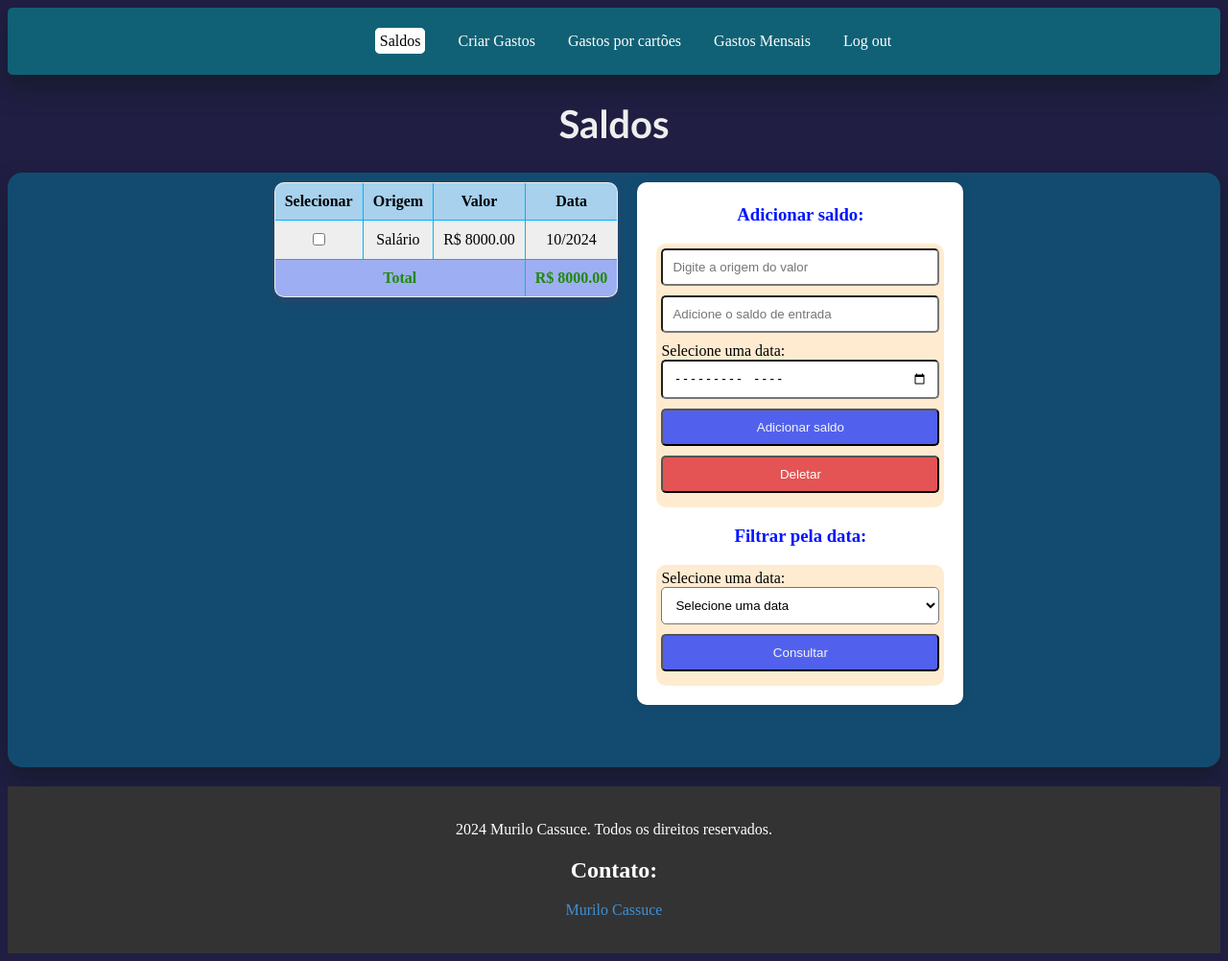
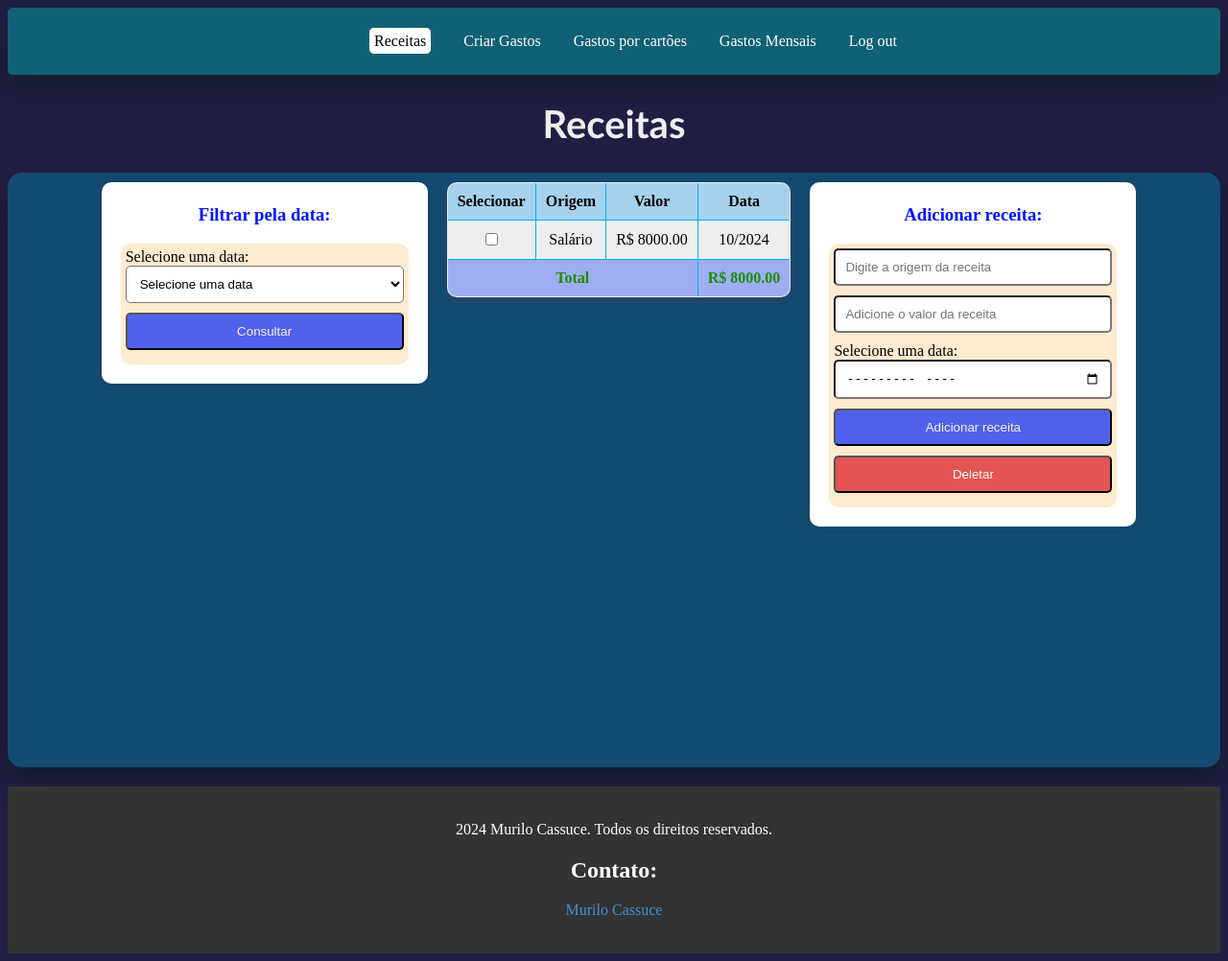
Before and after one commit to MuriloCassuce-hub/despesas, a Django app: page /AdicionarSaldo/ in a window 1280 px wide. Shown: the whole page at 96% size. Run offline with Django 5.2, Linux system fonts and the light colour scheme; a user stored in the database is signed in; data comes from the database, SQL or seed files in the repository; both versions use the stored data as it was after the commit; some libraries are stand-ins or nearby versions.

Commit message:
Garantia de linha temporal, ajuste de visualização em caso de não ter dados, Correção saldo para receita, ajuste layout receitas

```diff
--- a/usuarios/templates/usuarios/AdicionarSaldo.html
+++ b/usuarios/templates/usuarios/AdicionarSaldo.html
@@ -61,6 +61,7 @@
         flex-direction: column;
         align-items: center;
         margin-left: 20px;
+        margin-right: 10px;
         padding-top: 5px;
     }
 
@@ -112,8 +113,23 @@
 
 </style>
 
-<h1 id="h1Despesas">Saldos</h1>
+<h1 id="h1Despesas">Receitas</h1>
     <div id="divPrincipal">
+        <div id="formGastos2">
+            <h3 class="h3Info">Filtrar pela data:</h3>
+
+            <form id="FORMbackground" method="post">
+                {% csrf_token %}
+                <label for="data_inicial_formatada">Selecione uma data:</label>
+                <select name="data_inicial_formatada" id="data_inicial_formatada">
+                    <option>Selecione uma data</option>
+                    {% for data in datas_disponiveis %}
+                        <option value="{{ data }}">{{ data }}</option>
+                    {% endfor %}
+                </select>
+                <button id="buttonConsultar" name="consultaMensal" type="submit">Consultar</button>
+            </form>
+        </div>
         <form method="POST" id="formTabela" action="{% url 'AdicionarSaldo' %}">
             {% csrf_token %}
                 <input type="hidden" name="deletar_selecionados" id="idsParaDeletar" value="">
@@ -148,31 +164,19 @@
         </div>
 
         <div id="formGastos2">
-            <h3 class="h3Info">Adicionar saldo:</h3>
+            <h3 class="h3Info">Adicionar receita:</h3>
 
             <form id="TestBackGround" method="post">
                 {% csrf_token %}
-                <input class="inputformAdicionarSaldo" type="text" name="Origem" placeholder="Digite a origem do valor" required>
-                <input class="inputformAdicionarSaldo" type="number" name="saldo" value="AdicionarSaldo" placeholder="Adicione o saldo de entrada" required  max="1000000" step="0.01">
+                <input class="inputformAdicionarSaldo" type="text" name="Origem" placeholder="Digite a origem da receita" required>
+                <input class="inputformAdicionarSaldo" type="number" name="saldo" value="AdicionarSaldo" placeholder="Adicione o valor da receita" required  max="1000000" step="0.01">
                 <label>Selecione uma data:</label>
                 <input class="inputformAdicionarSaldo" type="month" name="DataEntradaSaldo" placeholder="Adicione a data de entrada do saldo" required>
-                <button id="adicionarSaldo" type="submit" name="AdicionarSaldo">Adicionar saldo</button>
+                <button id="adicionarSaldo" type="submit" name="AdicionarSaldo">Adicionar receita</button>
                 <button type="submit" id="deletarDados">Deletar</button>
             </form>
 
-            <h3 class="h3Info">Filtrar pela data:</h3>
 
-            <form id="FORMbackground" method="post">
-                {% csrf_token %}
-                <label for="data_inicial_formatada">Selecione uma data:</label>
-                <select name="data_inicial_formatada" id="data_inicial_formatada">
-                    <option>Selecione uma data</option>
-                    {% for data in datas_disponiveis %}
-                        <option value="{{ data }}">{{ data }}</option>
-                    {% endfor %}
-                </select>
-                <button id="buttonConsultar" name="consultaMensal" type="submit">Consultar</button>
-            </form>
         </div>
     </div>
 
--- a/usuarios/templates/usuarios/layout.html
+++ b/usuarios/templates/usuarios/layout.html
@@ -51,7 +51,7 @@
     <header>
         <nav>
             <ul>
-                <li><a id="PaginatualAdicionarSaldo" href="{% url 'AdicionarSaldo' %}">Saldos</a></li>
+                <li><a id="PaginatualAdicionarSaldo" href="{% url 'AdicionarSaldo' %}">Receitas</a></li>
                 <li><a href="{% url 'criar_gasto' %}">Criar Gastos</a></li>
                 <li><a id="paginatualGastosIndividuais" href="{% url 'gastosIndividuais' %}">Gastos por cartões</a></li>
                 <li><a id="paginatualGastosMensais" href="{% url 'gastosMensais' %}">Gastos Mensais</a></li>
--- a/usuarios/templates/usuarios/usuario.html
+++ b/usuarios/templates/usuarios/usuario.html
@@ -8,7 +8,7 @@
     <header>
         <nav>
             <ul>
-                <li><a id="PaginatualAdicionarSaldo" href="{% url 'AdicionarSaldo' %}">Saldos</a></li>
+                <li><a id="PaginatualAdicionarSaldo" href="{% url 'AdicionarSaldo' %}">Receitas</a></li>
                 <li style="color: black; border: 1px solid rgb(255, 255, 255); padding: 4px; border-radius: 5px; background-color: white;"><a href="{% url 'criar_gasto' %}"></a>Criar Gastos</li>
                 <li><a id="paginatualGastosIndividuais" href="{% url 'gastosIndividuais' %}">Gastos por cartões</a></li>
                 <li><a id="paginatualGastosMensais" href="{% url 'gastosMensais' %}">Gastos Mensais</a></li>
--- a/usuarios/views.py
+++ b/usuarios/views.py
@@ -8,6 +8,7 @@ import plotly.graph_objects as go
 from collections import defaultdict
 from decimal import Decimal
 from datetime import datetime
+from .corrigir_meses import suprir_meses, corrigir_linha_temporal
 
 
 #Verificação index
@@ -206,25 +207,33 @@ def gastosMensais(request):
         consultar_data = request.POST.get("data_inicial_formatada")
         if consultar_data:
             gastos_filtrados = Gastos.objects.filter(data_inicial=consultar_data, usuario=request.user)
+            existencia = 1
+            total_receita = sum(entrada.valor_de_entrada for entrada in datas_filtradas)
 
         if gastos_filtrados.exists():
                 total_entrada = sum(gasto.valor_parcelado() for gasto in gastos_filtrados)
                 datas_filtradas = EntradaDinheiro.objects.filter(DataEntradaSaldo=consultar_data, usuario=request.user)
                 total_saldo = sum(entrada.valor_de_entrada for entrada in datas_filtradas)
                 total_saldo = total_saldo - total_entrada
+                existencia = 1
+                total_receita = sum(entrada.valor_de_entrada for entrada in datas_filtradas)
         else:
             total_entrada = 0
             total_saldo = 0
+            existencia = 0
 
     else:
         verifica = Gastos.objects.filter(usuario = request.user).values_list('data_inicial', flat=True).distinct()
         if not gastos_filtrados.exists():
             total_entrada = 0
             total_saldo = 0
+            existencia = 0
         elif agora_formatado not in verifica:
             primeira_data = Gastos.objects.filter(usuario = request.user).values_list('data_inicial', flat=True).distinct()
             consultar_data = primeira_data[0]
             gastos_filtrados = Gastos.objects.filter(data_inicial=consultar_data, usuario=request.user)
+            existencia = 1
+            total_receita = sum(entrada.valor_de_entrada for entrada in datas_filtradas)
 
             total_entrada = sum(gasto.valor_parcelado() for gasto in gastos_filtrados)
             datas_filtradas = EntradaDinheiro.objects.filter(DataEntradaSaldo=consultar_data, usuario=request.user)
@@ -234,6 +243,8 @@ def gastosMensais(request):
             total_entrada = sum(gasto.valor_parcelado() for gasto in gastos_filtrados)
             datas_filtradas = EntradaDinheiro.objects.filter(DataEntradaSaldo=agora_formatado, usuario=request.user)
             total_saldo = sum(entrada.valor_de_entrada for entrada in datas_filtradas) - total_entrada
+            total_receita = sum(entrada.valor_de_entrada for entrada in datas_filtradas)
+            existencia = 1
 
 
 
@@ -285,79 +296,126 @@ def gastosMensais(request):
 
     #Por linhas mensais
 
+    filtrar_anos = Gastos.objects.filter(usuario=request.user).values_list("data_inicial", flat=True).distinct()
+    anos_distintos = sorted(list({data.split("/")[1] for data in filtrar_anos}))
     #Gastos
     gastos_totais_mensal = Gastos.objects.filter(usuario=request.user).values_list("data_inicial", flat=True).distinct()
-    lista1 = []
-    lista2 = []
+    tratando = list(gastos_totais_mensal)
+    gastos_totais_mensal = sorted(tratando, key=lambda x: datetime.strptime(x, "%m/%Y"))
+    lista_valor_gastos = []
+    lista_data_gastos = []
     for data in gastos_totais_mensal:
         data_datetime = datetime.strptime(data, "%m/%Y")
         gastos_do_mes = Gastos.objects.filter(usuario=request.user, data_inicial=data)
         total_mes = sum(gasto.valor_parcelado() for gasto in gastos_do_mes)
-        lista1.append(total_mes)
+        lista_valor_gastos.append(total_mes)
         mes_ano = data_datetime.strftime("%m/%Y")
-        lista2.append(mes_ano)
+        lista_data_gastos.append(mes_ano)
 
-    #Saldo
+    nova_lista_datas = suprir_meses(lista_data_gastos)
+    lista_data_gastos, lista_valor_gastos = corrigir_linha_temporal(nova_lista_datas, lista_data_gastos, lista_valor_gastos)
+
+    #Receita
     saldos_totais_mensal = EntradaDinheiro.objects.filter(usuario=request.user).values_list("DataEntradaSaldo", flat=True).distinct()
-    lista3 = []
-    lista4 = []
+    lista_valor_receita = []
+    lista_meses_receita = []
 
     for data in saldos_totais_mensal:
         data_datetime = datetime.strptime(data, "%m/%Y")
         saldos_do_mes = EntradaDinheiro.objects.filter(usuario=request.user, DataEntradaSaldo=data)
         total_saldo_mes = sum(entrada.valor_de_entrada for entrada in saldos_do_mes)
-        lista3.append(total_saldo_mes)
+        lista_valor_receita.append(total_saldo_mes)
         mes_ano = data_datetime.strftime("%m/%Y")
-        lista4.append(mes_ano)
+        lista_meses_receita.append(mes_ano)
 
-    saldos_unicos = set(lista4)
-    gastos_unicos = set(lista2)
+    nova_lista_datas_receita = suprir_meses(lista_meses_receita)
+    lista_meses_receita, lista_valor_receita = corrigir_linha_temporal(nova_lista_datas_receita, lista_meses_receita, lista_valor_receita)
+
+    saldos_unicos = set(lista_meses_receita)
+    gastos_unicos = set(lista_data_gastos)
     for mes in saldos_unicos:
         if mes not in gastos_unicos:
-            lista2.append(mes)
-            lista1.append(0)
+            lista_data_gastos.append(mes)
+            lista_data_gastos = sorted(lista_data_gastos, key=lambda x: datetime.strptime(x, "%m/%Y"))
+            pos = lista_data_gastos.index(mes)
+            lista_valor_gastos.insert(pos, 0)
     saldos_alinhados = []
-    for mes in lista2:
-        if mes in lista4:
-            index = lista4.index(mes)
-            saldos_alinhados.append(lista3[index])
+    for mes in lista_data_gastos:
+        if mes in lista_meses_receita:
+            index = lista_meses_receita.index(mes)
+            saldos_alinhados.append(lista_valor_receita[index])
         else:
             saldos_alinhados.append(0)
 
+    cores_saldos = []
+    saldo = []
+    for i in range(len(saldos_alinhados)):
+        diferenca = saldos_alinhados[i] - lista_valor_gastos[i]
+        saldo.append(diferenca)
+        if diferenca < 0:
+            cores_saldos.append('red')
+        else:
+            cores_saldos.append('green')
+
     fig_mensal = go.Figure()
     fig_mensal.add_trace(go.Scatter(
-        x=lista2,
-        y=lista1,
+        x=lista_data_gastos,
+        y=saldo,
+        mode="lines+markers",
+        name="Saldo Mensal",
+        line=dict(color='blue', width=2),
+        marker=dict(size=8, symbol='square', color='blue'),
+        hovertemplate="Mês: %{x}<br> Saldo total: R$ %{y:,.2f}<extra></extra>"
+    ))
+    fig_mensal.add_trace(go.Scatter(
+        x=lista_data_gastos,
+        y=lista_valor_gastos,
         mode='lines+markers',
-        name='Gastos Mensais',
+        name='Gasto Mensal',
         line=dict(color='firebrick', width=2),
         marker=dict(size=8, symbol='circle', color='firebrick'),
         hovertemplate="Mês: %{x}<br>Total de Gastos: R$ %{y:,.2f}<extra></extra>",
     ))
     fig_mensal.add_trace(go.Scatter(
-        x=lista2,
+        x=lista_data_gastos,
         y=saldos_alinhados,
         mode='lines+markers',
-        name='Saldos Mensais',
+        name='Receita Mensal',
         line=dict(color='green', width=2),
         marker=dict(size=8, symbol='circle', color='green'),
-        hovertemplate="Mês: %{x}<br>Total de Saldos: R$ %{y:,.2f}<extra></extra>",
+        hovertemplate="Mês: %{x}<br>Receita total: R$ %{y:,.2f}<extra></extra>",
     ))
-    fig_mensal.update_layout(
-        title={'text': "Gastos e Saldos Mensais", 'x': 0.5, 'xanchor': 'center', 'font': {'color': 'rgb(19, 75, 112)', 'size':24}},
-        xaxis_title="Meses",
-        yaxis_title="Total em R$",
-        width=800,
-        height=400,
-        paper_bgcolor='rgb(252, 250, 235)',
-        plot_bgcolor='white',
-        hovermode='x',
-        xaxis=dict(
-            tickmode='array',
-            tickvals=lista2,
-            ticktext=lista2,
-        ),
-    )
+    if existencia == 1:
+        fig_mensal.update_layout(
+            title={'text': "Gastos e Receitas Mensais", 'x': 0.5, 'xanchor': 'center', 'font': {'color': 'rgb(19, 75, 112)', 'size':24}},
+            yaxis_title="Total em R$",
+            width=900,
+            height=500,
+            paper_bgcolor='rgb(252, 250, 235)',
+            plot_bgcolor='rgb(252, 250, 235)',
+            hovermode='x',
+            xaxis=dict(
+                tickmode='array',
+                tickvals=lista_data_gastos,
+                ticktext=lista_data_gastos,
+            ),
+            shapes=[{'type': 'line', 'x0': min(lista_data_gastos), 'y0': 0, 'x1': max(lista_data_gastos), 'y1': 0, 'line': {'color': 'black', 'width': 2, 'dash': 'solid'}}],
+        )
+    else:
+        fig_mensal.update_layout(
+            title={'text': "Gastos e Receitas Mensais", 'x': 0.5, 'xanchor': 'center', 'font': {'color': 'rgb(19, 75, 112)', 'size':24}},
+            yaxis_title="Total em R$",
+            width=900,
+            height=500,
+            paper_bgcolor='rgb(252, 250, 235)',
+            plot_bgcolor='rgb(252, 250, 235)',
+            hovermode='x',
+            xaxis=dict(
+                tickmode='array',
+                tickvals=lista_data_gastos,
+                ticktext=lista_data_gastos,
+            ),
+        )
     graph_json_mensal = fig_mensal.to_json()
 
     return render(request, "usuarios/gastosMensais.html", {
@@ -368,6 +426,9 @@ def gastosMensais(request):
         "graph_json_cartao": graph_json_cartao,
         "graph_json_categoria": graph_json_categoria,
         "graph_json_mensal": graph_json_mensal,
+        "anos_distintos": anos_distintos,
+        "existencia": existencia,
+        "total_receita": total_receita,
     })
 
 def AdicionarSaldo(request):
```
Also changed, not shown: usuarios/corrigir_meses.py (added, +35 -0 lines), usuarios/templates/usuarios/gastosMensais.html (+46 -28 lines), db.sqlite3.
